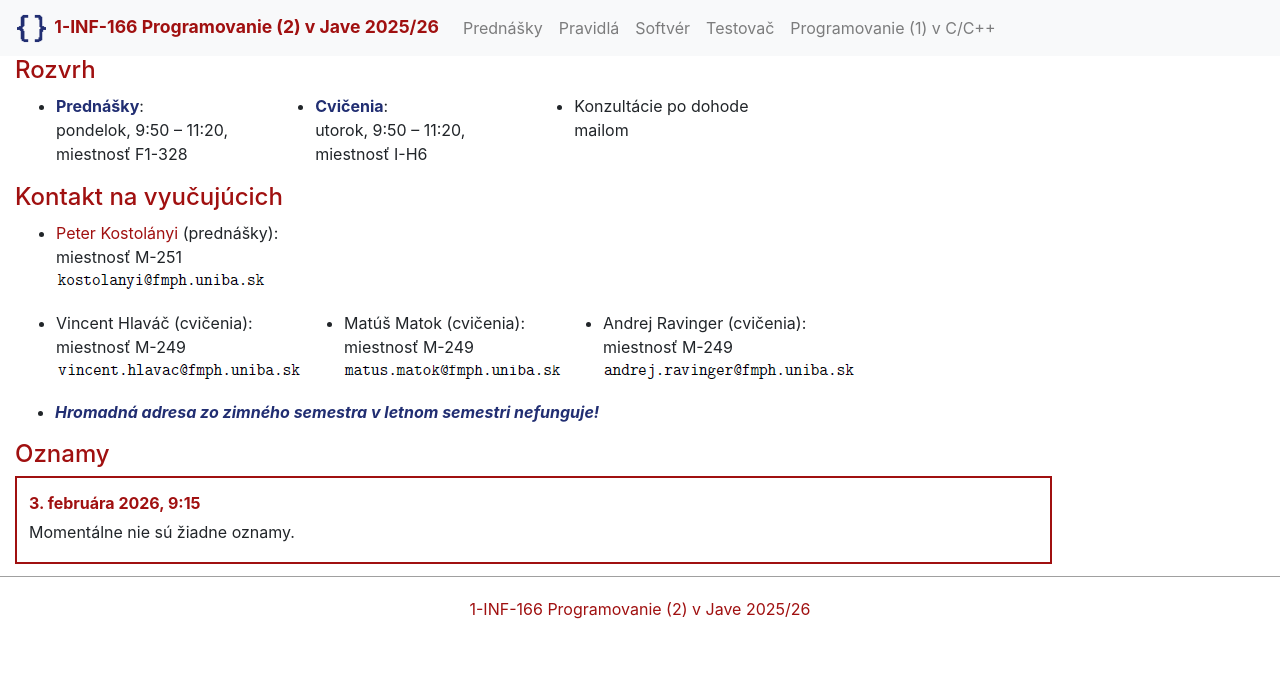
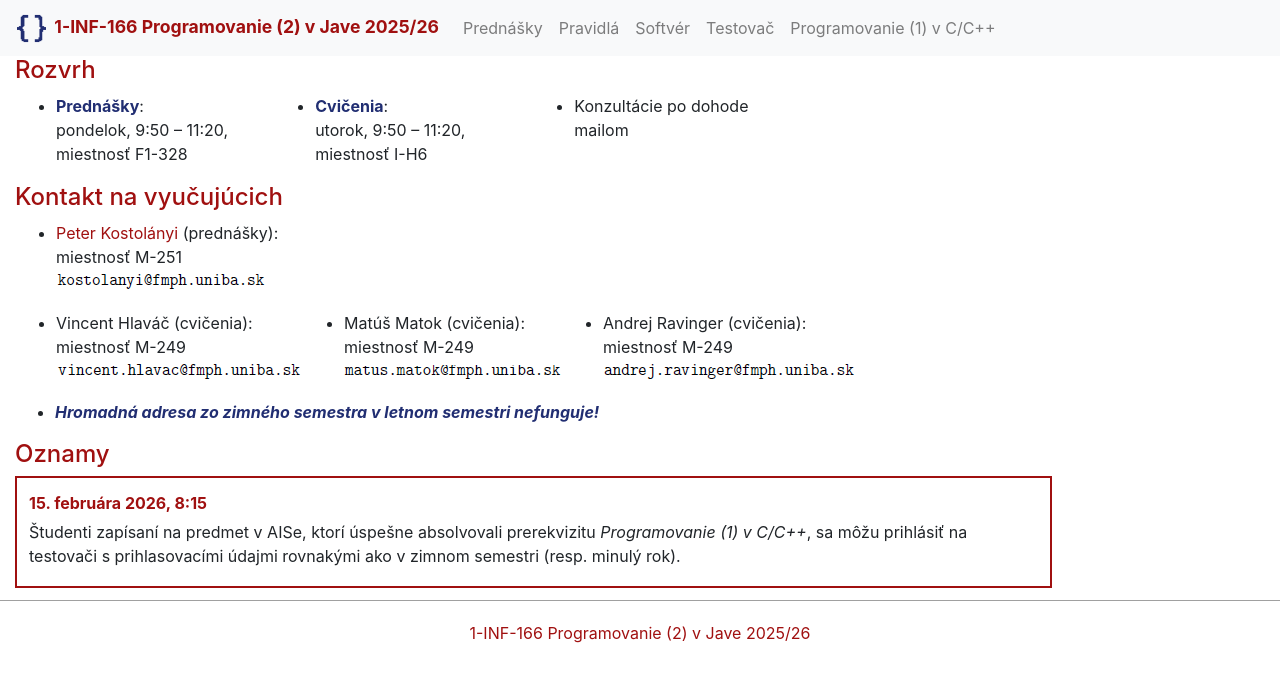
Before and after one commit to dcs-fmph/prog2, a Jekyll site: the page built from index.md, in a window 1280 px wide. Shown: the top 682 px of the page. Built offline with Jekyll 4.4.1, drawn with Linux system fonts in a browser that asks for light colours; nearby versions of some CDN libraries; our own code applies the rules of GitHub Pages for plain Markdown files.

Commit message:
Update index.md

```diff
--- a/index.md
+++ b/index.md
@@ -41,14 +41,9 @@ miestnosť M-249<br/>
 * ***Hromadná adresa zo zimného semestra v letnom semestri nefunguje!***
 
 ## Oznamy
+
 <div class="oznam">
-<h4>3. februára 2026, 9:15</h4>
+<h4>15. februára 2026, 8:15</h4>
 
-Momentálne nie sú žiadne oznamy.
+Študenti zapísaní na predmet v AISe, ktorí úspešne absolvovali prerekvizitu <i>Programovanie (1) v C/C++</i>, sa môžu prihlásiť na testovači s prihlasovacími údajmi rovnakými ako v zimnom semestri (resp. minulý rok).
 </div>
-
-<!--<div class="oznam">
-<h4>15. februára 2026, 13:00</h4>
-
-Študenti zapísaní na predmet, ktorí úspešne absolvovali prerekvizitu <i>Programovanie (1) v C/C++</i>, sa môžu prihlásiť na testovači s prihlasovacími údajmi rovnakými ako v zimnom semestri.
-</div>-->
```
